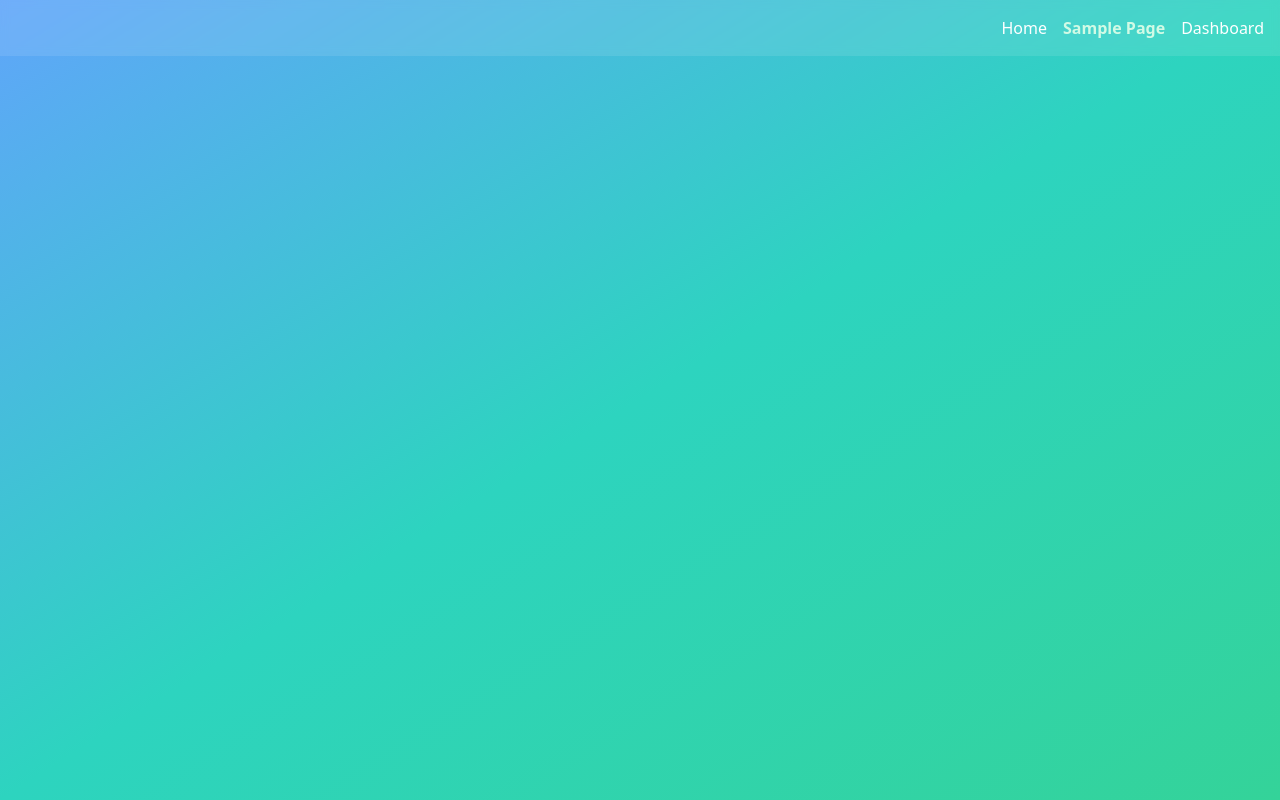
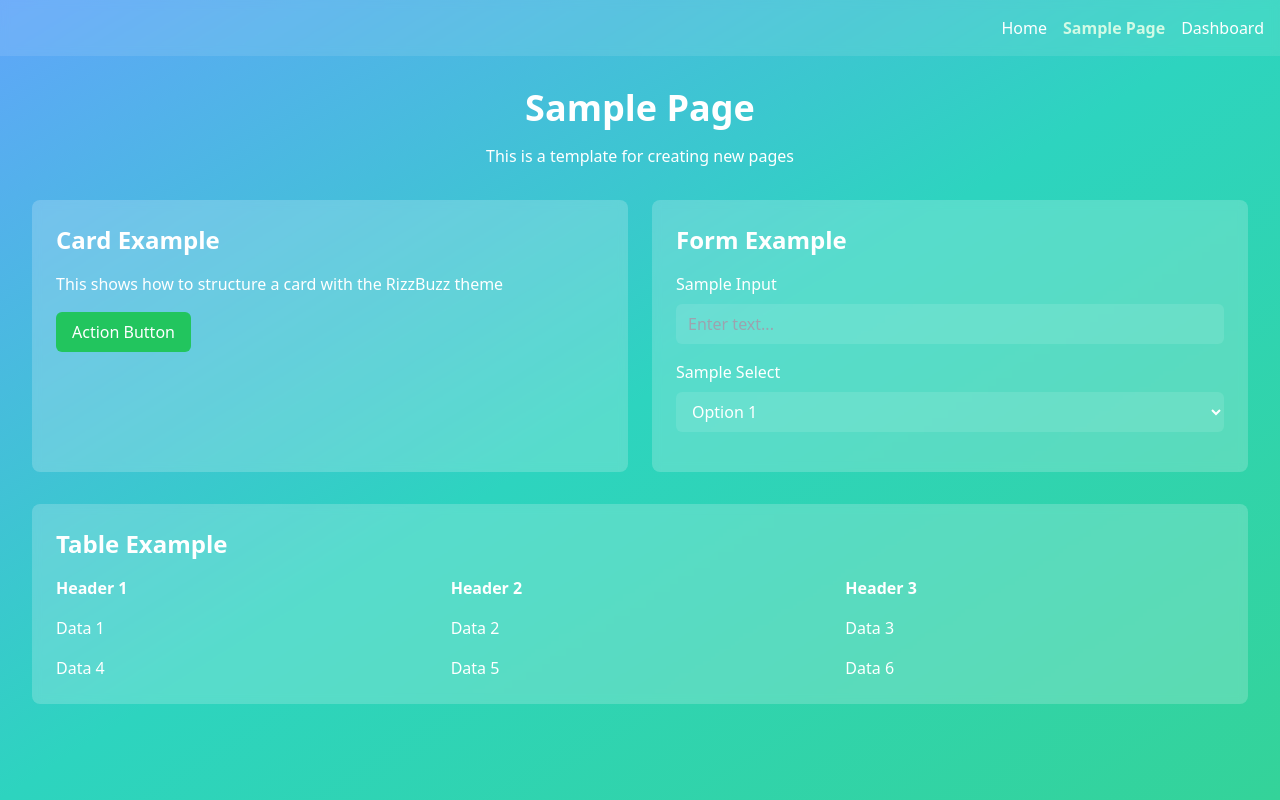
Before and after one commit to Rizz-Buzz/vue-template, a Nuxt app: page /sample in a window 1280 px wide. Built offline with nearby package versions, Linux system fonts and the light colour scheme.

Commit message:
feat: add sample page with UI components

```diff
--- /dev/null
+++ b/components/CardExample.vue
@@ -0,0 +1,9 @@
+<template>
+    <div class="bg-white/20 backdrop-blur-sm rounded-lg p-6">
+        <h2 class="text-2xl font-bold text-white mb-4">Card Example</h2>
+        <p class="text-white mb-4">This shows how to structure a card with the RizzBuzz theme</p>
+        <button class="bg-green-500 text-white px-4 py-2 rounded-md hover:bg-green-600">
+            Action Button
+        </button>
+    </div>
+</template>
--- /dev/null
+++ b/components/FormExample.vue
@@ -0,0 +1,19 @@
+<template>
+    <div class="bg-white/20 backdrop-blur-sm rounded-lg p-6">
+        <h2 class="text-2xl font-bold text-white mb-4">Form Example</h2>
+
+        <div class="mb-4">
+            <label class="block text-white mb-2">Sample Input</label>
+            <input type="text" placeholder="Enter text..." class="w-full bg-white/10 text-white rounded-md px-3 py-2">
+        </div>
+
+        <div class="mb-4">
+            <label class="block text-white mb-2">Sample Select</label>
+            <select class="w-full bg-white/10 text-white rounded-md px-3 py-2">
+                <option>Option 1</option>
+                <option>Option 2</option>
+                <option>Option 3</option>
+            </select>
+        </div>
+    </div>
+</template>
--- /dev/null
+++ b/components/TableExample.vue
@@ -0,0 +1,18 @@
+<template>
+    <div class="bg-white/20 backdrop-blur-sm rounded-lg p-6">
+        <h2 class="text-2xl font-bold text-white mb-4">Table Example</h2>
+        <div class="grid grid-cols-3 gap-4">
+            <div class="text-white font-bold">Header 1</div>
+            <div class="text-white font-bold">Header 2</div>
+            <div class="text-white font-bold">Header 3</div>
+
+            <div class="text-white">Data 1</div>
+            <div class="text-white">Data 2</div>
+            <div class="text-white">Data 3</div>
+
+            <div class="text-white">Data 4</div>
+            <div class="text-white">Data 5</div>
+            <div class="text-white">Data 6</div>
+        </div>
+    </div>
+</template>
--- /dev/null
+++ b/pages/sample.vue
@@ -0,0 +1,52 @@
+<template>
+    <div class="p-8">
+        <h1 class="text-4xl font-bold text-center text-white mb-4">Sample Page</h1>
+        <p class="text-center text-white mb-8">This is a template for creating new pages</p>
+
+        <div class="grid grid-cols-1 md:grid-cols-2 gap-6 mb-8">
+            <div class="bg-white/20 backdrop-blur-sm rounded-lg p-6">
+                <h2 class="text-2xl font-bold text-white mb-4">Card Example</h2>
+                <p class="text-white mb-4">This shows how to structure a card with the RizzBuzz theme</p>
+                <button class="bg-green-500 text-white px-4 py-2 rounded-md hover:bg-green-600">
+                    Action Button
+                </button>
+            </div>
+
+            <div class="bg-white/20 backdrop-blur-sm rounded-lg p-6">
+                <h2 class="text-2xl font-bold text-white mb-4">Form Example</h2>
+                <div class="mb-4">
+                    <label class="block text-white mb-2">Sample Input</label>
+                    <input type="text" placeholder="Enter text..."
+                        class="w-full bg-white/10 text-white rounded-md px-3 py-2">
+                </div>
+                <div class="mb-4">
+                    <label class="block text-white mb-2">Sample Select</label>
+                    <select class="w-full bg-white/10 text-white rounded-md px-3 py-2">
+                        <option>Option 1</option>
+                    </select>
+                </div>
+            </div>
+        </div>
+
+        <div class="bg-white/20 backdrop-blur-sm rounded-lg p-6">
+            <h2 class="text-2xl font-bold text-white mb-4">Table Example</h2>
+            <div class="grid grid-cols-3 gap-4">
+                <div class="text-white font-bold">Header 1</div>
+                <div class="text-white font-bold">Header 2</div>
+                <div class="text-white font-bold">Header 3</div>
+                <div class="text-white">Data 1</div>
+                <div class="text-white">Data 2</div>
+                <div class="text-white">Data 3</div>
+                <div class="text-white">Data 4</div>
+                <div class="text-white">Data 5</div>
+                <div class="text-white">Data 6</div>
+            </div>
+        </div>
+    </div>
+</template>
+
+<script setup>
+definePageMeta({
+    layout: 'default'
+})
+</script>
```
